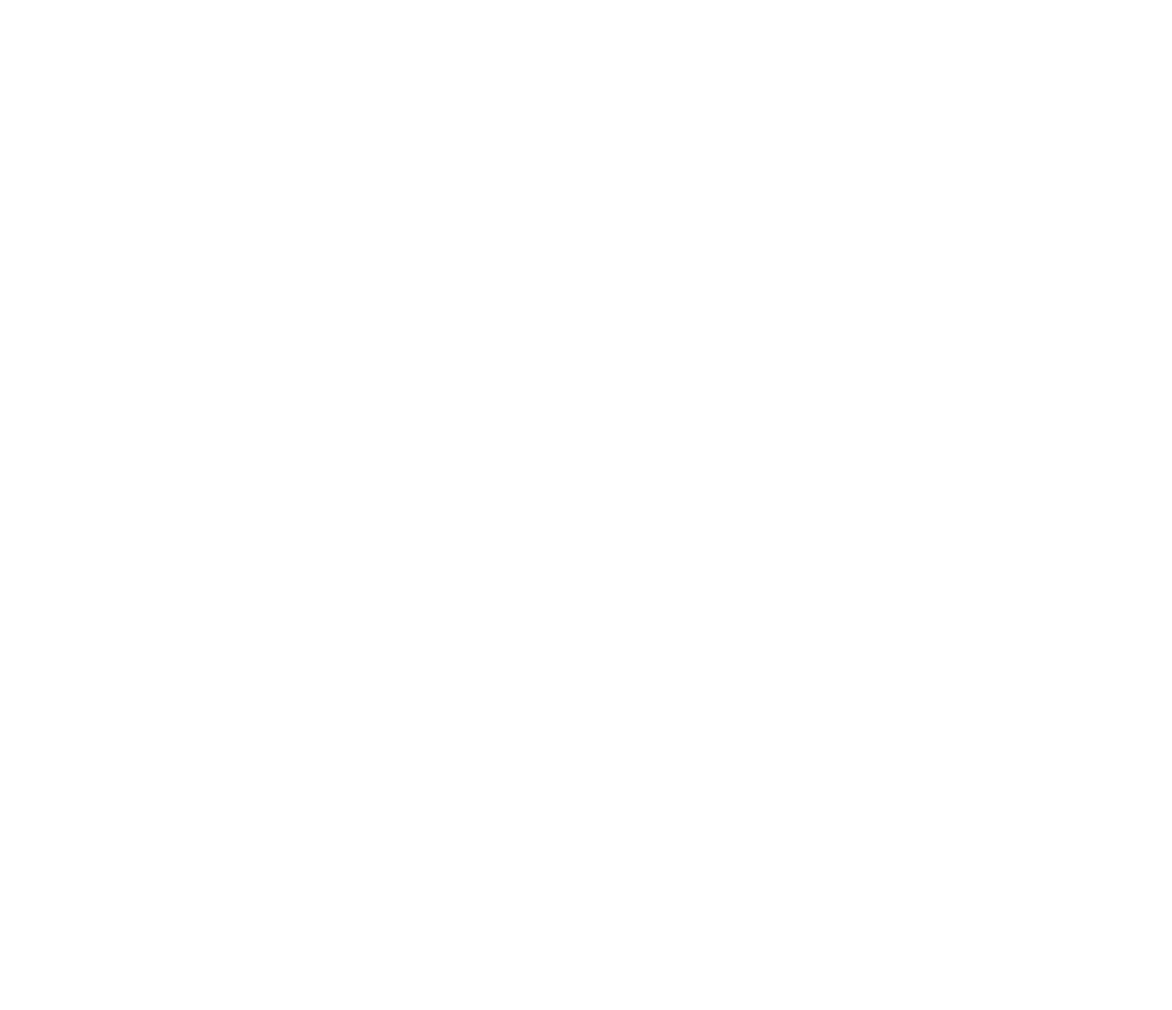
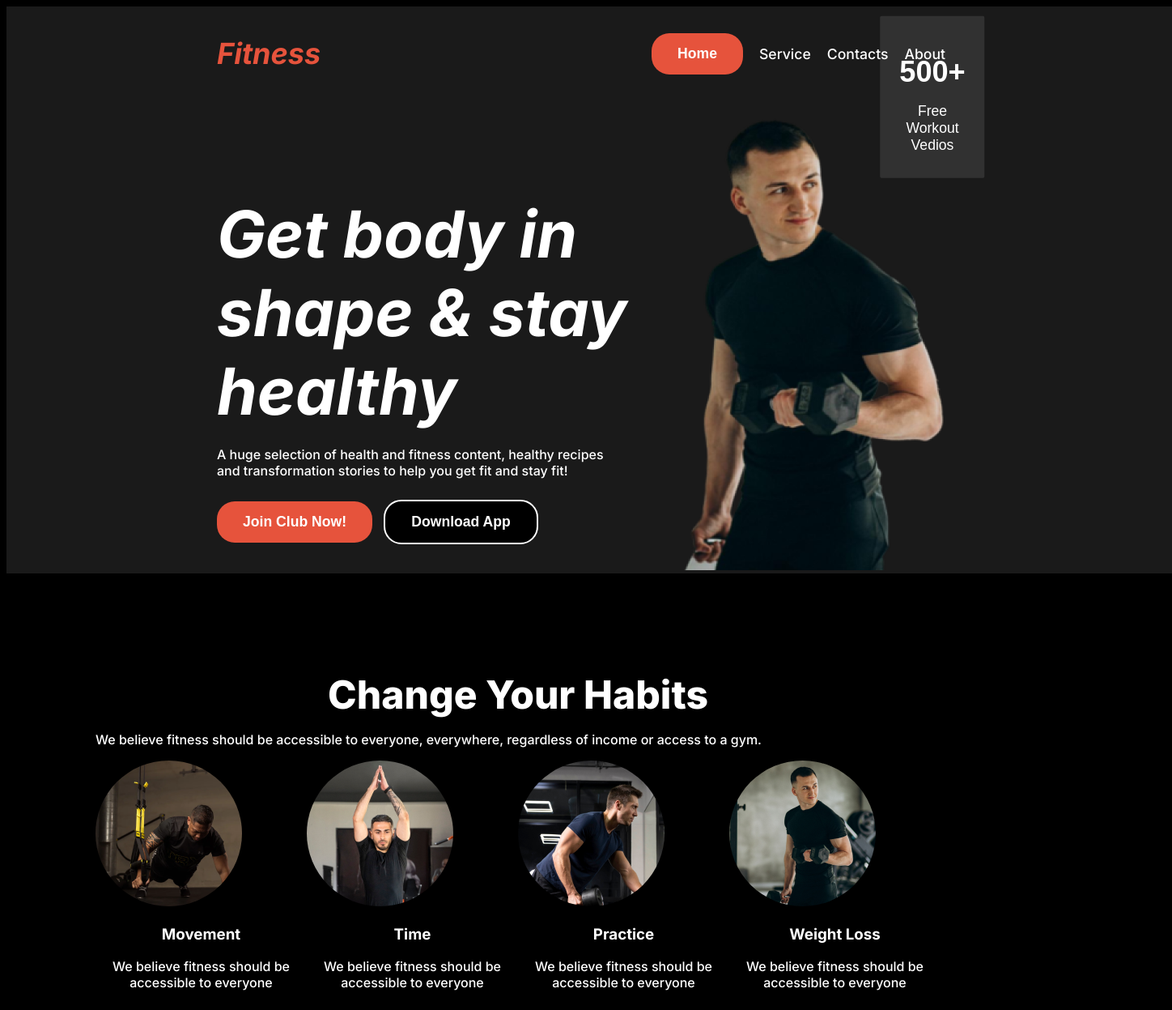
Before and after one commit to AlAmin8938/hero-assignment-2, a plain HTML site: page index.html in a window 1280 px wide. Shown: the whole page at 81% size, 1448 px wide, since content can reach past the window. Before the commit the page ends 800 px from the top, so only its background shows below. Drawn offline with Linux system fonts and the light colour scheme.

Commit message:
added banner and habit parts

```diff
--- a/index.html
+++ b/index.html
@@ -4,8 +4,71 @@
   <meta charset="UTF-8">
   <meta name="viewport" content="width=device-width, initial-scale=1.0">
   <title>hero-assignment-2</title>
+  <link rel="stylesheet" href="stylesheet/style.css">
 </head>
-<body>
+<body class="inter-fonts">
+ <header class="head-part">
+  <nav class="nav-bar display-flex">
 
+    <h3 class="brand-name ">
+      Fitness
+    </h3>
+    <ul class="nav-links display-flex">
+      <li class="nav-item"><button id="button-1" class= "button-primary ">Home</button></li>
+      <li class="nav-item"><a href="" class="nav-link">Service</a></li>
+      <li class="nav-item"><a href="" class="nav-link">Contacts</a></li>
+      <li class="nav-item"><a href="" class="nav-link">About</a></li>
+    </ul>
+  </nav>
+<div class="banner-container display-flex">
+  <div class="">
+    <h3 class="banner-title">Get body in <br> shape & stay healthy</h3>
+    <p class="banner-description">A huge selection of health and fitness content, healthy recipes <br> and transformation stories to help you get fit and stay fit!</p>
+    <button class="btn-join">Join Club Now!</button>
+    <button id="btn-download">Download App</button>
+  </div>
+  <div class="banner-img">
+    <button class="banner-btn">
+      <h3 class="btn-number">500+</h3>
+      <p>Free Workout Vedios</p>
+    </button>
+    <img src="images/Images 2.png" alt=""></div>
+
+</div>
+</div>
+ </header>
+<main>
+<div class="habit-container">g
+  <div class="habit-title">
+    <h3>Change Your Habits</h3>
+    <p class="habit-description">We believe fitness should be accessible to everyone, everywhere, regardless of income or access to a gym.</p>
+    </div>
+    <div class="habit-images display-flex">
+      <div class="img-1">
+        <img class="image-container" src="images/image 3.png" alt="">
+        <h3 class="title">Movement</h3>
+        <p class="description">We believe fitness should be accessible to everyone</p>
+      </div>
+      <div class="img-1">
+        <img class="image-container" src="images/image 2.png" alt="">
+        <h3 class="title">Time</h3>
+        <p class="description">We believe fitness should be accessible to everyone</p>
+      </div>
+      <div class="img-1 ">
+        <img class="image-container" src="images/image 4.png" alt="">
+        <h3 class="title">Practice</h3>
+        <p class="description">We believe fitness should be accessible to everyone</p>
+      </div>
+      <div class="img-1">
+        <img class="image-container" src="images/image 5.png" alt="">
+        <h3 class="title">Weight Loss</h3>
+        <p class="description">We believe fitness should be accessible to everyone</p>
+      </div>
+    </div>
+</div>
+</main>
+<footer>
+
+</footer>
 </body>
 </html>
--- /dev/null
+++ b/stylesheet/style.css
@@ -0,0 +1,182 @@
+@import url('https://fonts.googleapis.com/css2?family=Inter:ital,opsz,wght@0,14..32,100..900;1,14..32,100..900&display=swap');
+
+.inter-fonts {
+  font-family: "Inter", sans-serif;
+  font-optical-sizing: auto;
+  font-weight: 500;
+  font-style: normal;
+}
+
+body{
+  background-color: black;
+}
+
+.head-part{
+  width: 1440px;
+  margin: 0 auto;
+  background-color: rgba(48, 48, 48, 0.54)
+
+}
+/* shared styles */
+.display-flex{
+  display: flex;
+}
+.button-primary{
+  background-color: rgba(230, 83, 60, 1);
+  border-radius: 22px;
+  color: rgba(255, 255, 255, 1);
+  font-size: 1.1rem;
+  font-weight: 600;
+  padding: 15px 32px;
+  border: none;
+}
+
+
+
+/* nav related style */
+.nav-bar{
+  justify-content:space-between;
+  align-items: center;
+  margin: 0 260px
+
+}
+
+.nav-links{
+  align-items: center;
+}
+.brand-name{
+  font-style: italic;
+  font-size: 2.25rem;
+  color:rgba(230, 83, 60, 1);
+  font-weight: 700;
+}
+.nav-item{
+  list-style: none;
+  margin-right: 20px;
+}
+
+.nav-link{
+  text-decoration: none;
+  color: rgba(255, 255, 255, 1);
+  font-size: 1.1rem;
+  font-weight: 500;
+
+}
+
+/* button related style */
+.btn-join{
+  background-color: rgba(230, 83, 60, 1);
+  border-radius: 22px;
+  color: rgba(255, 255, 255, 1);
+  font-size: 1.1rem;
+  font-weight: 600;
+  padding: 15px 32px;
+  border: none;
+}
+
+#btn-download{
+  background-color : black;
+  border:2px solid white;
+  border-radius: 22px;
+  color: rgba(255, 255, 255, 1);
+  font-size: 1.1rem;
+  font-weight: 600;
+  padding: 15px 32px;
+  margin-left: 10px;
+  margin-top: 10px;
+}
+
+.banner-btn{
+  position: absolute;
+  bottom: 60%;
+  left: 90%;
+  transform: translate(-50%, -50%);
+  background-color: rgba(255, 255, 255, 0.1);
+  color: white;
+  font-size: 1.1rem;
+  padding: 12px 24px;
+  border: none;
+  cursor: pointer;
+  border-radius: 2px;
+}
+
+.btn-number{
+  font-size: 2.26rem;
+  font-weight: 800;
+  margin-bottom: 5px;
+}
+/* banner related style */
+.banner-container{
+  justify-content: space-between;
+  align-items: center;
+  margin: 0 260px;
+}
+.banner-title{
+  color: rgba(255, 255, 255, 1);
+  font-size: 5rem;
+font-style: italic;
+margin-bottom: 20px;
+}
+.banner-description{
+  color: rgba(255, 255, 255, 1);
+}
+
+
+
+/* habit related style */
+.habit-container{
+  width: 1044px;
+  margin: 0 auto;
+  justify-content: center;
+
+}
+
+.habit-title{
+  margin-top: 100px;
+  color: white;
+}
+.habit-title h3{
+  font-size: 3rem;
+  text-align: center;
+  font-weight: 800;
+  margin-bottom: 14px;
+}
+
+.habit-images{
+  justify-content: space-between;
+  align-items: center;
+}
+.habit-description{
+  align-items: center;
+}
+
+.title{
+  color: white;
+  text-align: center;
+
+
+}
+
+.image-container{
+  border-radius: 50%;
+}
+.description{
+  color: white;
+  text-align: center;
+}
+.image-1{
+flex-direction: column;
+}
+
+/* responsive media query */
+@media screen and (max-width: 576px) {
+  .nav-bar,
+  .nav-links,
+  .banner-container{
+    flex-direction: column;
+    align-items: center;
+  }
+  .banner-btn{
+    display: none;
+  }
+}
```
